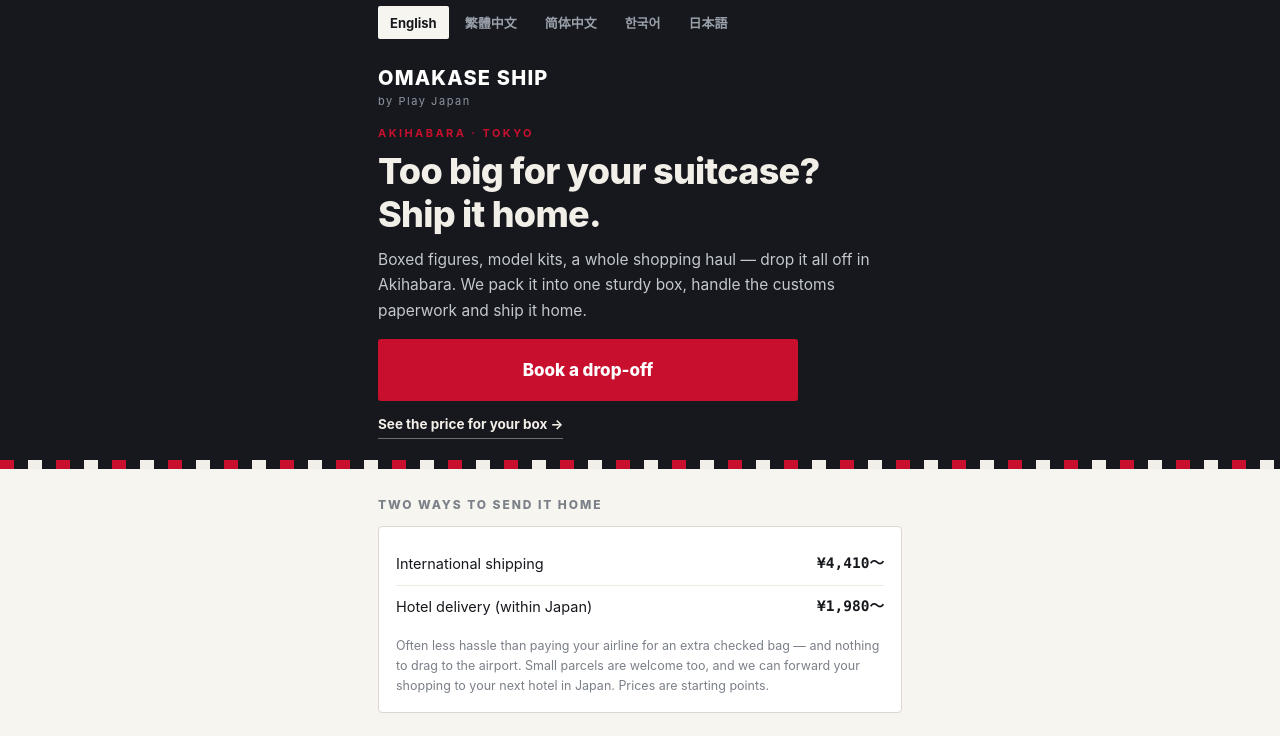
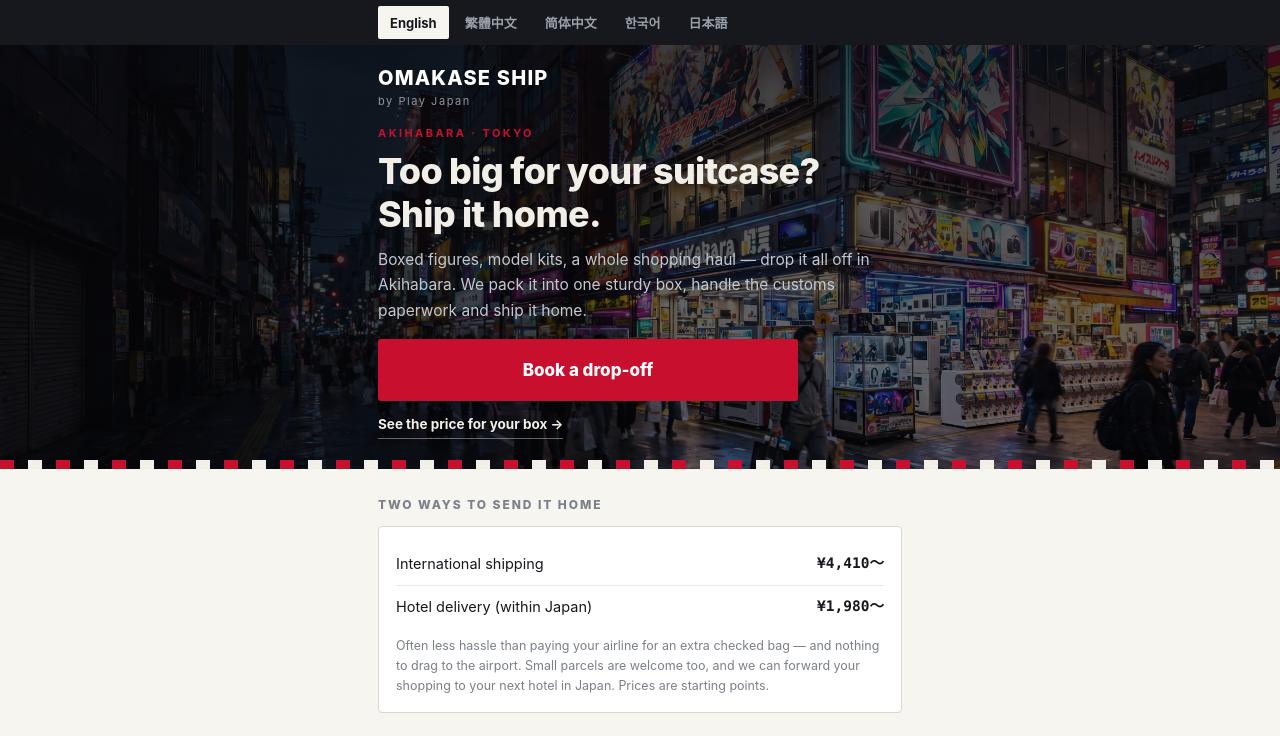
Before and after one commit to gamegamesan-dot/akiba-ship, a plain HTML site: page index.html in a window 1280 px wide. Shown: the top 736 px of the page. Drawn offline with Linux system fonts and the light colour scheme.

Commit message:
Try Akihabara photo as hero background

```diff
--- a/index.html
+++ b/index.html
@@ -33,7 +33,7 @@ body{margin:0;background:var(--paper);color:var(--ink);
 .brand .bmain{display:block;font-size:20px;font-weight:800;letter-spacing:.06em;color:#fff;line-height:1.1}
 .brand .bsub{display:block;font-size:11px;letter-spacing:.14em;color:#8f96a3;margin-top:3px}
 /* hero */
-header{background:var(--ink);color:#f2efe8;padding:22px 0 30px;position:relative;overflow:hidden}
+header{background:linear-gradient(rgba(8,8,12,.78),rgba(8,8,12,.52)),url('./assets/hero-akihabara.webp') center/cover no-repeat var(--ink);color:#f2efe8;padding:22px 0 30px;position:relative;overflow:hidden}
 header::after{content:"";position:absolute;left:0;right:0;bottom:0;height:9px;
   background:repeating-linear-gradient(90deg,var(--red) 0 14px,transparent 14px 28px,#f2efe8 28px 42px,transparent 42px 56px)}
 .kicker{font-size:11px;letter-spacing:.22em;font-weight:700;color:var(--red)}
```
